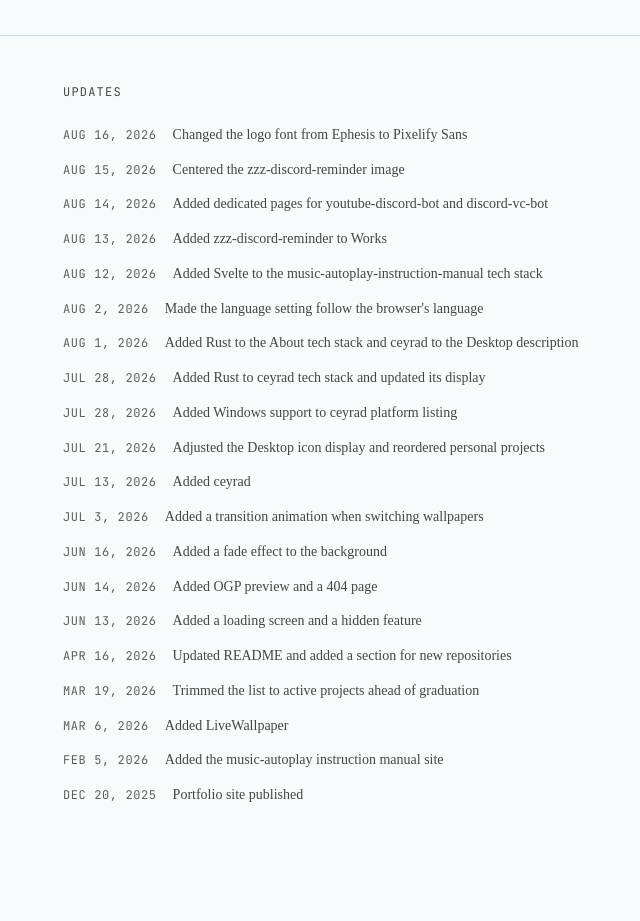
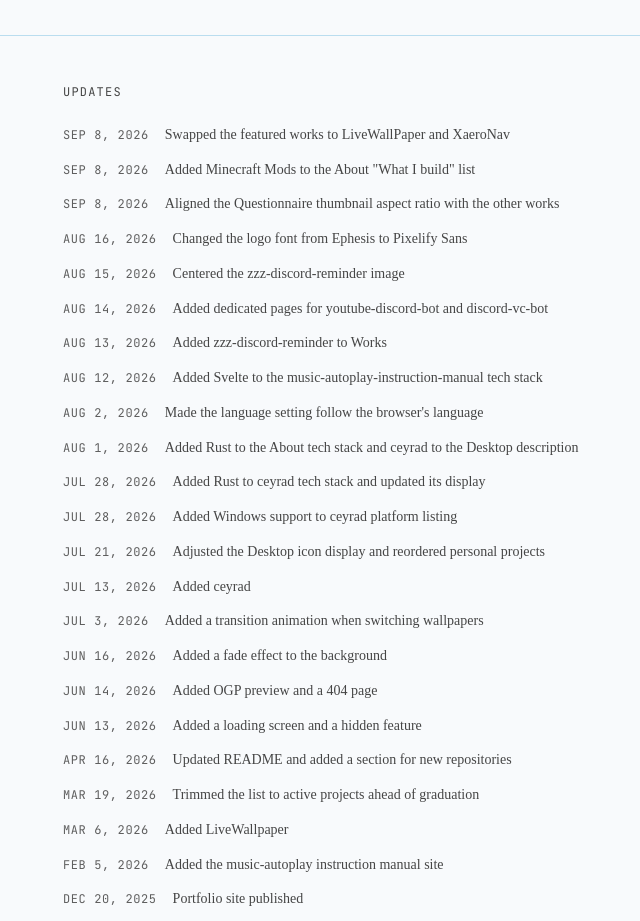
Before and after one commit to Narcissus-tazetta/Portfolio, a React (Vite) app: page / in a window 1280 px wide. Shown: the part 1180-2101 px from the top of the page, without its empty margins (25-665 px from the left). Before the commit the page ends 2035 px from the top, so only its background shows below. Built offline with nearby package versions, Linux system fonts and the light colour scheme; a web font is replaced by a local one.

Commit message:
docs: ✏️ 更新履歴を追加

```diff
--- a/src/content/updates.ts
+++ b/src/content/updates.ts
@@ -18,6 +18,30 @@ export function commitUrl(sha: string): string {
 }
 
 export const siteUpdates: SiteUpdate[] = [
+    {
+        date: "2026-09-08",
+        commit: "8513a0a2dbb795175f2c1063c56911d7e390a36a",
+        message: {
+            ja: "注目の作品を LiveWallPaper と XaeroNav に差し替え",
+            en: "Swapped the featured works to LiveWallPaper and XaeroNav",
+        },
+    },
+    {
+        date: "2026-09-08",
+        commit: "8513a0a2dbb795175f2c1063c56911d7e390a36a",
+        message: {
+            ja: "About の「作っているもの」に Minecraft Mod を追加",
+            en: "Added Minecraft Mods to the About \"What I build\" list",
+        },
+    },
+    {
+        date: "2026-09-08",
+        commit: "8513a0a2dbb795175f2c1063c56911d7e390a36a",
+        message: {
+            ja: "Questionnaire のサムネイル比率を他の作品に合わせて調整",
+            en: "Aligned the Questionnaire thumbnail aspect ratio with the other works",
+        },
+    },
     {
         date: "2026-08-16",
         commit: "fa64f0eddf8e4df4118cfc23381d4efe43dec01f",
```
